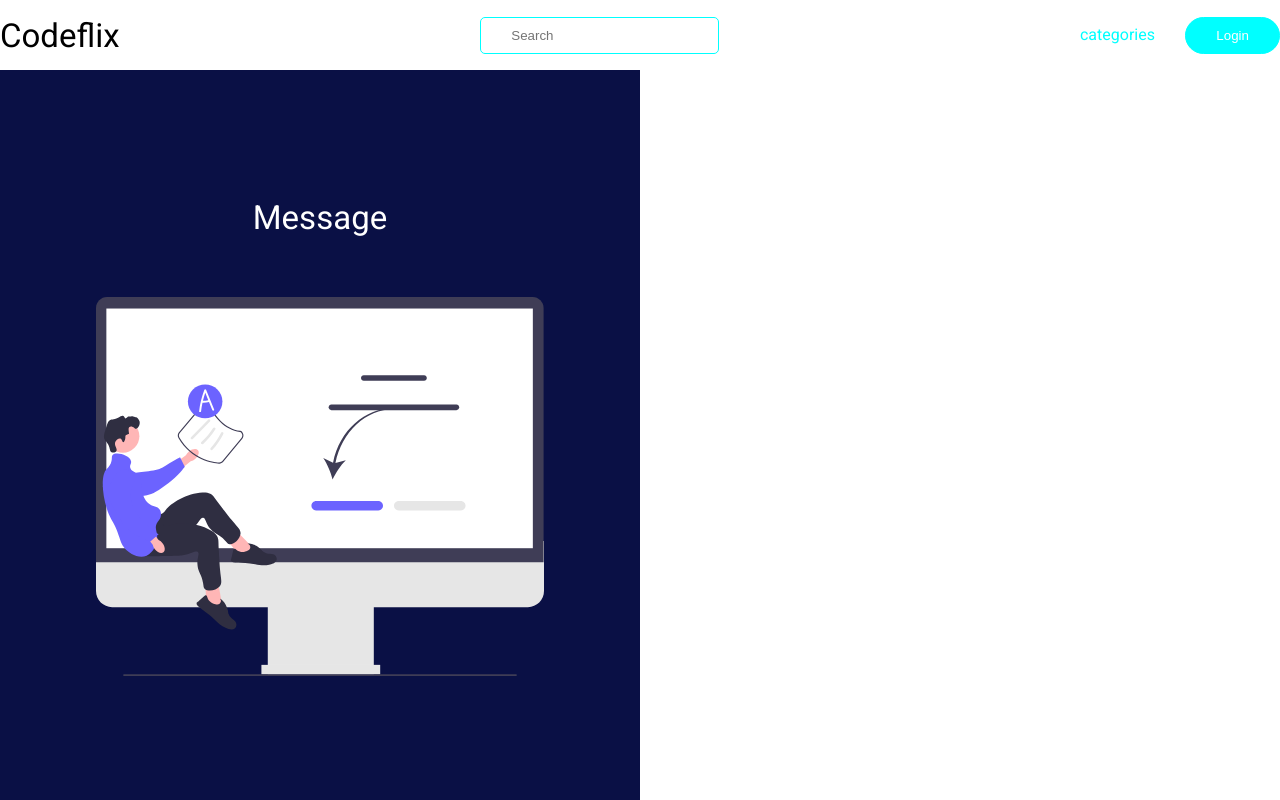
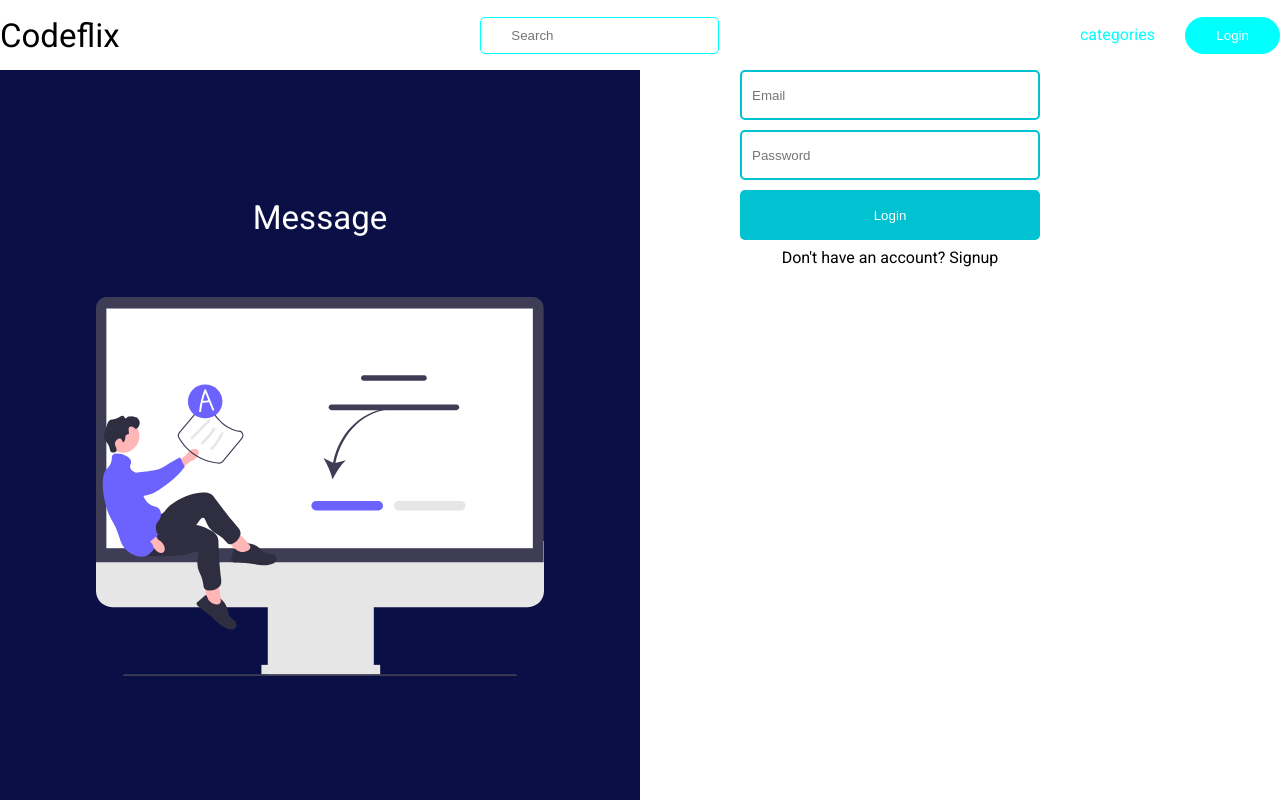
Before and after one commit to javier-arango/codeflix, a Next.js app: page /auth in a window 1280 px wide. Built offline with nearby package versions, Linux system fonts and the light colour scheme.

Commit message:
Added Authform component and made some changes

```diff
--- a/src/components/Auth.tsx
+++ b/src/components/Auth.tsx
@@ -1,6 +1,7 @@
 import Image from 'next/image';
 import styles from '../styles/Auth.module.scss';
 import authImage from '../../public/assets/test-online.svg';
+import AuthForm from './AuthForm';
 
 export default function Auth () {
     return (
@@ -10,7 +11,9 @@ export default function Auth () {
             <h1 id={styles.message}>Message</h1>
             <Image id={styles.image} src={authImage} alt="Learning picture" />
           </div>
-          <div id={styles.authCont}></div>
+          <div id={styles.authCont}>
+            <AuthForm />
+          </div>
         </div>
       </section>
     )
```
